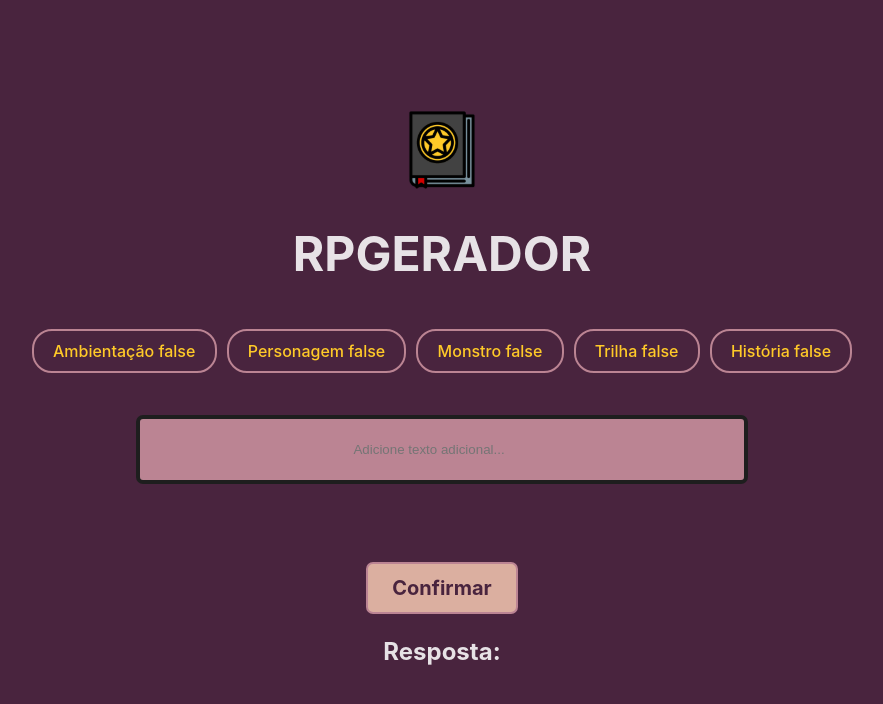
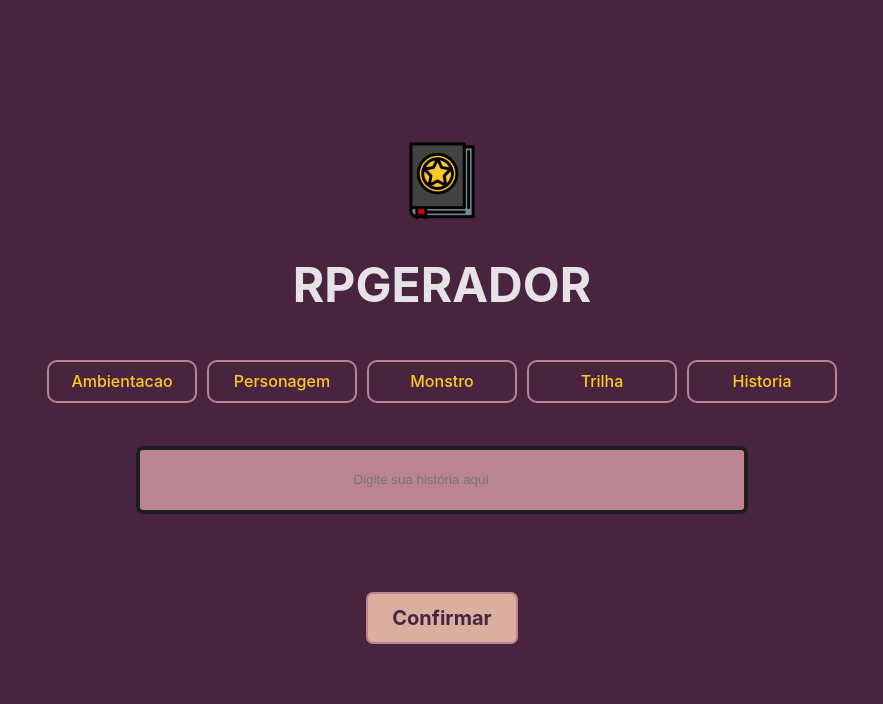
Before and after one commit to valentinaslacerda/rpgerador, a React (Vite) app: page / in a window 1280 px wide. Shown: the top 704 px of the page, without its empty margins (198-1081 px from the left). Built offline with nearby package versions, Linux system fonts and the light colour scheme.

Commit message:
feat: resultados e edição de resultados

```diff
--- a/src/App.css
+++ b/src/App.css
@@ -10,9 +10,11 @@
   will-change: filter;
   transition: filter 300ms;
 }
+
 .logo:hover {
   filter: drop-shadow(0 0 2em #646cffaa);
 }
+
 .logo.react:hover {
   filter: drop-shadow(0 0 2em #61dafbaa);
 }
@@ -36,6 +38,31 @@
   display: flex;
   gap: 10px;
   padding: 1em;
+  justify-content: center;
+}
+
+button {
+  border-radius: 20px;
+  border: 2.5px solid #BB8493;
+  padding: 0.6em 1.2em;
+  color: #FFCA28;
+  font-size: 1em;
+  font-weight: 500;
+  font-family: inherit;
+  background-color: #49243E;
+  cursor: pointer;
+  transition: border-color 0.25s;
+  min-width: 150px;
+  text-align: center;
+}
+
+button:hover {
+  border-color: #FFCA28;
+}
+
+button:focus,
+button:focus-visible {
+  outline: 4px auto #FFCA28;
 }
 
 button.clicked {
@@ -53,15 +80,43 @@ button.clicked {
   gap: 25px;
 }
 
-
-.confirm{
+.confirm {
   background-color: #DBAFA0;
   border-radius: 7px;
-  color:  #49243E;
+  color: #49243E;
   font-size: 20px;
   font-weight: bold;
+  margin-bottom: 15px;
 }
 
 .confirm:hover {
   filter: drop-shadow(0 0 1em #888);
 }
+
+.ambientacao-image {
+  max-width: 100%;
+  height: auto;
+  max-height: 300px;
+  border-radius: 8px;
+  margin: 5px 0 10px 0;
+}
+
+.container {
+  max-width: 50%;
+  background-color: #DBAFA0;
+  padding: 10px;
+  margin: 30px auto 0 auto;
+  border-radius: 8px;
+  text-align: center;
+}
+
+.container p {
+  color: #49243E;
+  font-size: 16px;
+  margin: 0;
+}
+
+.edite{
+  padding: 5px;
+  font-size: 16px;
+}
--- a/src/App.jsx
+++ b/src/App.jsx
@@ -1,26 +1,40 @@
 import { useState } from 'react';
 import logo from './assets/book.svg';
+import woods from './assets/woods.jpg';
 import './App.css';
 import { fetchOpenAiData } from './services/openai';
 
+const EditableSection = ({ type, content, onEdit }) => (
+  <div className="container">
+    {type === 'ambientacao' ? (
+      <img src={woods} alt="Ambientação" className="ambientacao-image" />
+    ) : (
+      <p>{content}</p>
+    )}
+    <button className="edite" onClick={() => onEdit(type)}>
+      Editar {type === 'ambientacao' ? 'Ambientação' : type}
+    </button>
+  </div>
+);
+
 function App() {
-  const [ambientacao, setAmbientacao] = useState(false);
-  const [personagem, setPersonagem] = useState(false);
-  const [monstro, setMonstro] = useState(false);
-  const [trilha, setTrilha] = useState(false);
-  const [historia, setHistoria] = useState(false);
+  const [selectedElements, setSelectedElements] = useState({
+    ambientacao: false,
+    personagem: false,
+    monstro: false,
+    trilha: false,
+    historia: false,
+  });
   const [texto, setTexto] = useState('');
-  const [confirmar, setConfirmar] = useState(false);
-  const [response, setResponse] = useState('');
+  const [response, setResponse] = useState([]);
 
   const generatePrompt = () => {
     let prompt = 'Crie uma história de RPG com os seguintes elementos:\n';
 
-    if (ambientacao) prompt += '- Ambientação\n';
-    if (personagem) prompt += '- Personagem\n';
-    if (monstro) prompt += '- Monstro\n';
-    if (trilha) prompt += '- Trilha sonora\n';
-    if (historia) prompt += '- História base\n';
+    Object.keys(selectedElements).forEach((key) => {
+      if (selectedElements[key])
+        prompt += `- ${key.charAt(0).toUpperCase() + key.slice(1)}\n`;
+    });
 
     if (texto) prompt += `Texto adicional: ${texto}\n`;
 
@@ -28,9 +42,45 @@ function App() {
   };
 
   const handleSubmit = async () => {
-    const prompt = generatePrompt();
-    const result = await fetchOpenAiData(prompt);
-    setResponse(result);
+    try {
+      const prompt = generatePrompt();
+      const result = await fetchOpenAiData(prompt);
+
+      let newResponse = [];
+
+      Object.keys(selectedElements).forEach((key) => {
+        if (selectedElements[key]) {
+          newResponse.push({
+            type: key,
+            content: 'Lorem ipsum dolor sit amet...',
+          });
+        }
+      });
+
+      setResponse(newResponse);
+    } catch (error) {
+      console.error('Erro ao buscar dados da API:', error);
+    }
+  };
+
+  const handleEdit = async (type) => {
+    try {
+      let prompt = `Refaça a história de RPG com o seguinte elemento: ${type}\n`;
+
+      if (texto) {
+        prompt += `Texto adicional: ${texto}\n`;
+      }
+
+      const result = await fetchOpenAiData(prompt);
+
+      setResponse((prevResponse) =>
+        prevResponse.map((item) =>
+          item.type === type ? { ...item, content: result } : item,
+        ),
+      );
+    } catch (error) {
+      console.error('Erro ao buscar dados da API:', error);
+    }
   };
 
   return (
@@ -40,40 +90,20 @@ function App() {
       </div>
       <h1>RPGERADOR</h1>
       <div className="card">
-        <button
-          className={ambientacao ? 'clicked' : ''}
-          onClick={() => setAmbientacao(!ambientacao)}
-        >
-          Ambientação {ambientacao.toString()}
-        </button>
-
-        <button
-          className={personagem ? 'clicked' : ''}
-          onClick={() => setPersonagem(!personagem)}
-        >
-          Personagem {personagem.toString()}
-        </button>
-
-        <button
-          className={monstro ? 'clicked' : ''}
-          onClick={() => setMonstro(!monstro)}
-        >
-          Monstro {monstro.toString()}
-        </button>
-
-        <button
-          className={trilha ? 'clicked' : ''}
-          onClick={() => setTrilha(!trilha)}
-        >
-          Trilha {trilha.toString()}
-        </button>
-
-        <button
-          className={historia ? 'clicked' : ''}
-          onClick={() => setHistoria(!historia)}
-        >
-          História {historia.toString()}
-        </button>
+        {Object.keys(selectedElements).map((key) => (
+          <button
+            key={key}
+            className={selectedElements[key] ? 'clicked' : ''}
+            onClick={() =>
+              setSelectedElements({
+                ...selectedElements,
+                [key]: !selectedElements[key],
+              })
+            }
+          >
+            {key.charAt(0).toUpperCase() + key.slice(1)}
+          </button>
+        ))}
       </div>
       <div className="input-container">
         <input
@@ -81,15 +111,21 @@ function App() {
           id="texto"
           value={texto}
           onChange={(e) => setTexto(e.target.value)}
-          placeholder="Adicione texto adicional..."
+          placeholder="Digite sua história aqui"
         />
         <button className="confirm" onClick={handleSubmit}>
           Confirmar
         </button>
       </div>
       <div className="response-container">
-        <h2>Resposta:</h2>
-        <p>{response}</p>
+        {response.map(({ type, content }) => (
+          <EditableSection
+            key={type}
+            type={type}
+            content={content}
+            onEdit={handleEdit}
+          />
+        ))}
       </div>
     </>
   );
--- a/src/index.css
+++ b/src/index.css
@@ -36,7 +36,7 @@ h1 {
 }
 
 button {
-  border-radius: 20px;
+  border-radius: 10px;
   border: 2.5px solid #BB8493;
   padding: 0.6em 1.2em;
   color: #FFCA28;
```
Also changed, not shown: 1 other file (tests, documents, lock files or other folders).
